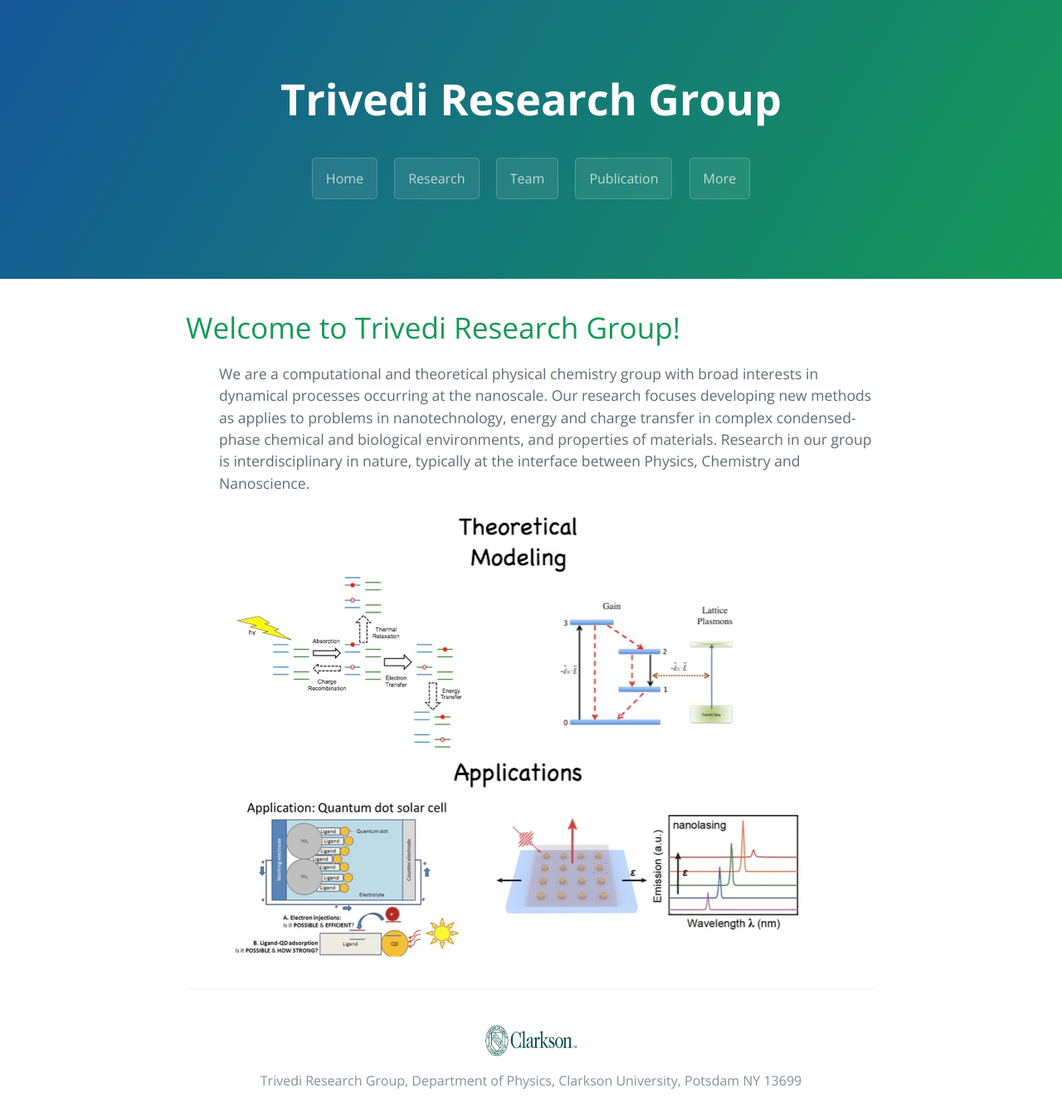
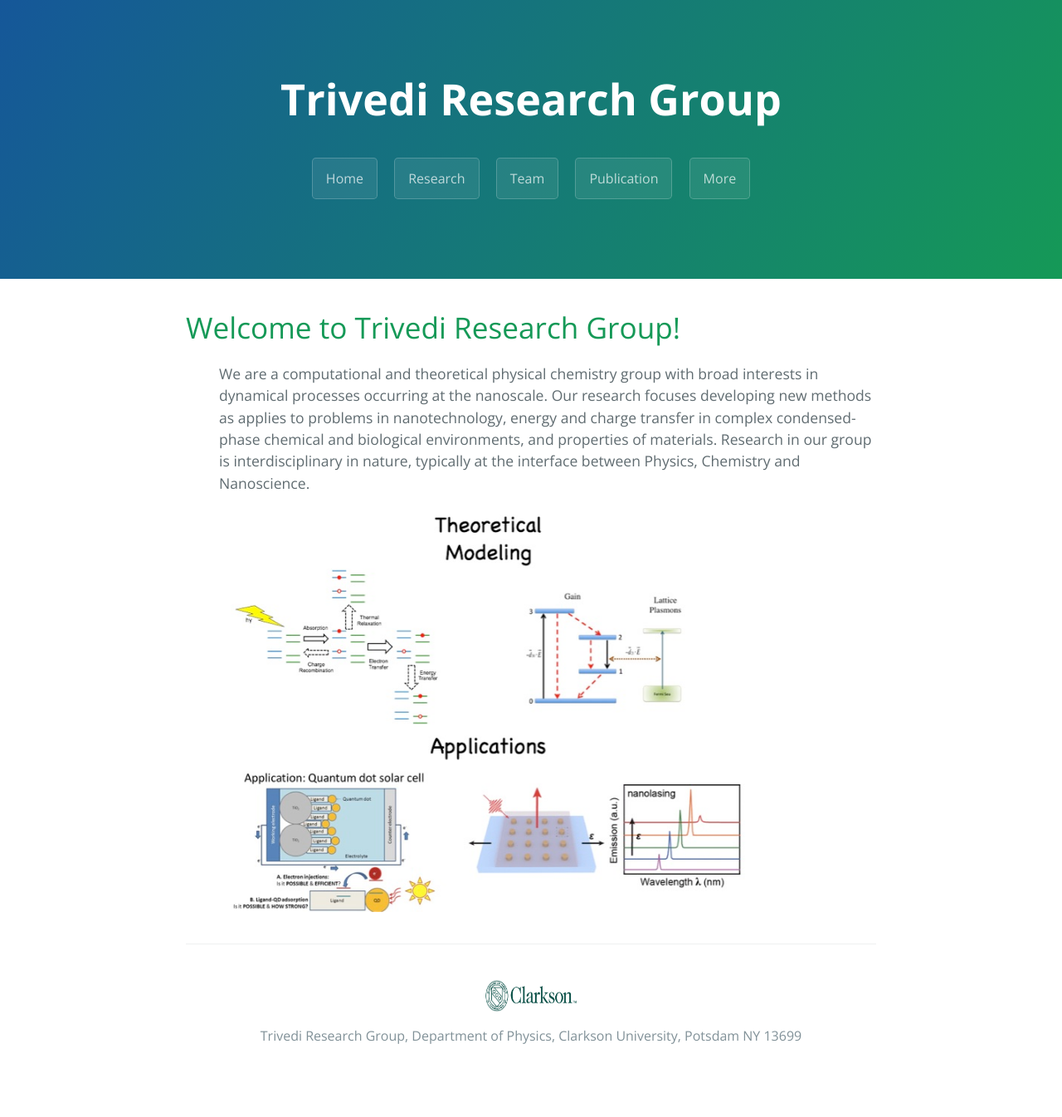
Before and after one commit to dharatrivedi/dharatrivedi.github.io, a Jekyll site: the page built from index.html, in a window 1280 px wide. Shown: the whole page at 83% size. Built offline with Jekyll 4.4.1, drawn with Linux system fonts in a browser that asks for light colours; the list of posts is cut into pages by our own code; after the commit the page ends 1292 px from its top, so only the background shows below that.

Commit message:
Update index.html

```diff
--- a/index.html
+++ b/index.html
@@ -11,6 +11,6 @@
     {% endfor %}
   </ul>
   <ul>
-    <img src="/images/2.jpg" alt="Intro" style="width:720px;height:540px;" class="center">
+    <img src="/images/2.jpg" alt="Intro" style="width:648px;height:486px;" class="center">
   </ul>
 </div>
```
